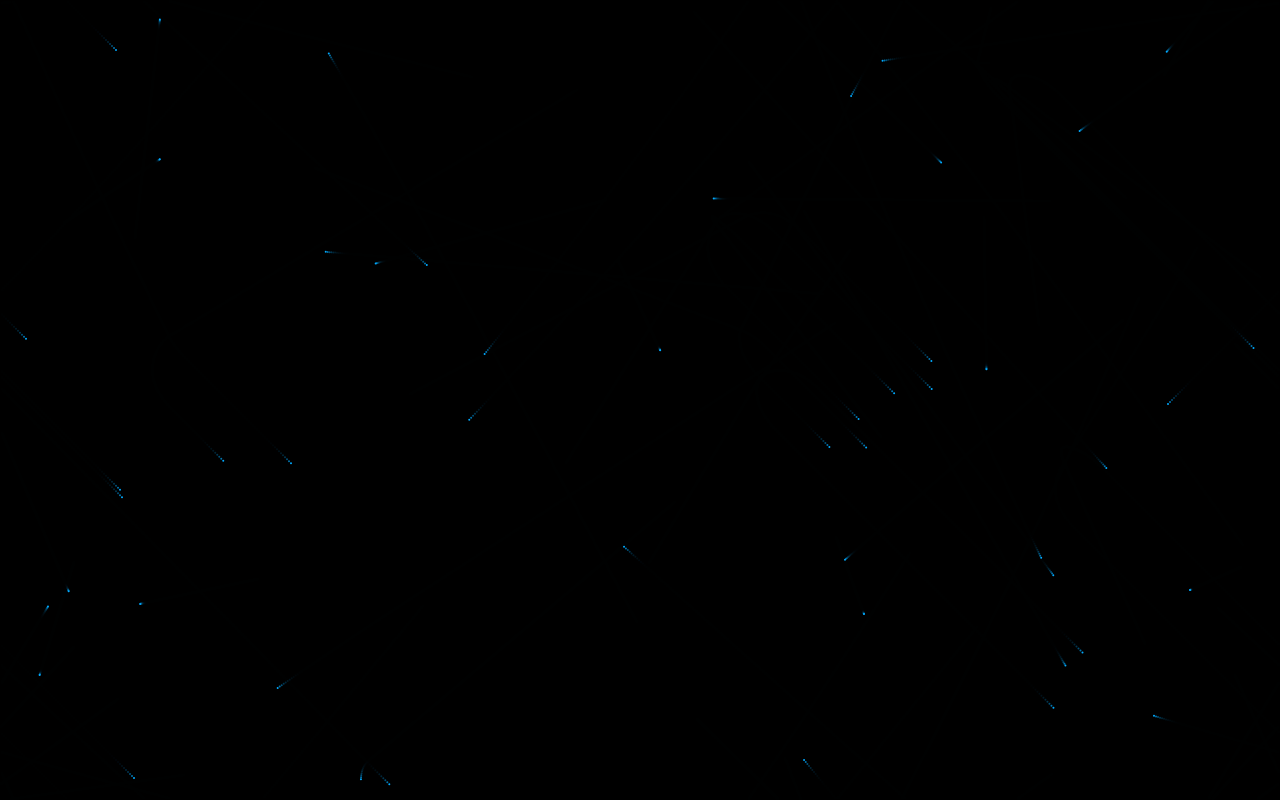
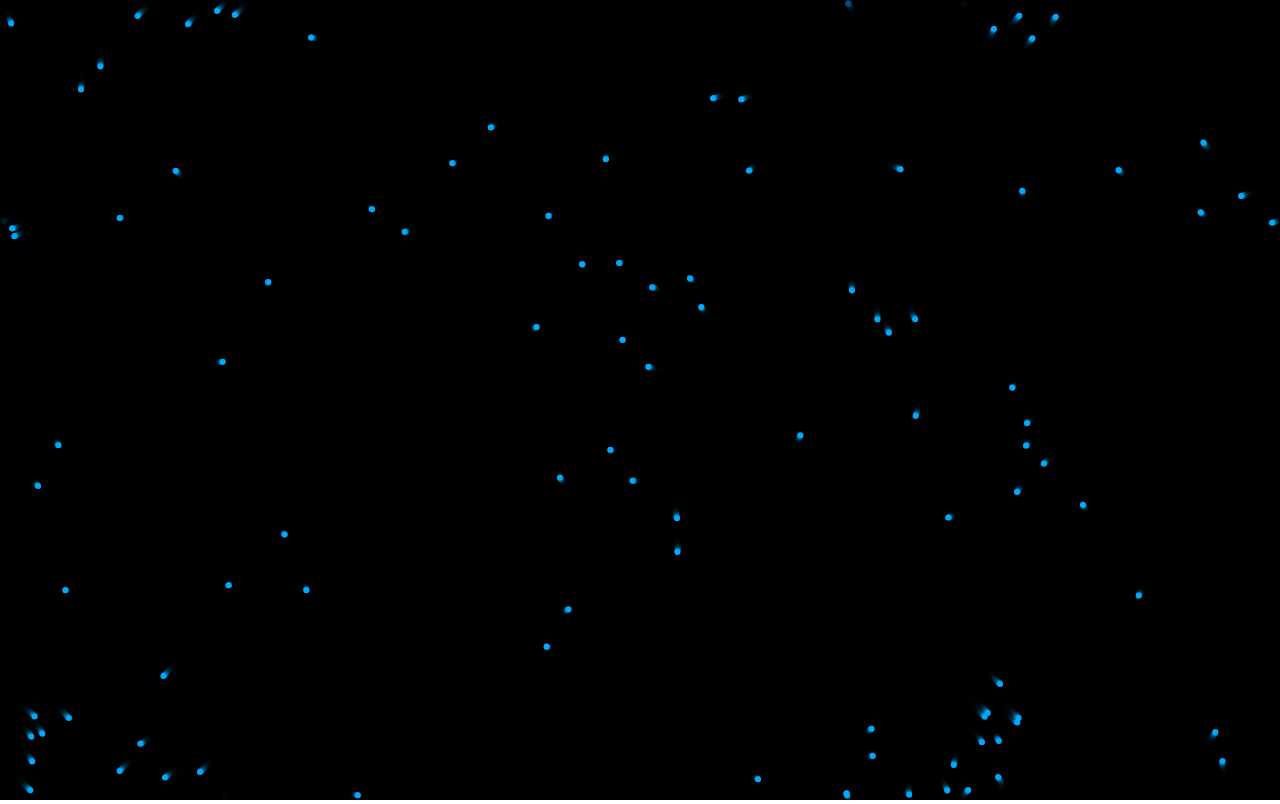
Before and after one commit to NathanTheDev/Boids, a plain HTML site: page index.html in a window 1280 px wide. Drawn offline with Linux system fonts and the light colour scheme.

Commit message:
Bug fix for alignment

```diff
--- a/boid.js
+++ b/boid.js
@@ -1,12 +1,12 @@
 // constants
-const MIN_STARTING_VELOCITY = -2;
-const MAX_STARTING_VELOCITY = 2;
-const MAX_VELOCITY = 2;
+const MIN_STARTING_VELOCITY = -0.5;
+const MAX_STARTING_VELOCITY = 0.5;
+const MAX_VELOCITY = 1;
 const ACCELERATION_CHANGE = 1000;
-const RADUIS = 1;
-const VIEW_RADIUS = 3;
-const MAX_FORCE = 10;
-const MAX_ACCELERATION = 0.1;
+const RADUIS = 3;
+const VIEW_RADIUS = 12 * RADUIS;
+const MAX_FORCE = 0.05;
+// const MAX_ACCELERATION = 0.1;
 
 class Boid {
   constructor() {
@@ -61,8 +61,8 @@ class Boid {
         Math.abs(this.position.x - boid.position.x) <= VIEW_RADIUS &&
         Math.abs(this.position.y - boid.position.y) <= VIEW_RADIUS
       ) {
-        steering.x += boid.position.x;
-        steering.y += boid.position.y;
+        steering.x += boid.velocity.x;
+        steering.y += boid.velocity.y;
         total++;
       }
     }
@@ -70,11 +70,21 @@ class Boid {
     if (total) {
       steering.x /= total;
       steering.y /= total;
+
+      steering.x -= this.velocity.x;
+      steering.y -= this.velocity.y;
+      steering.x /= 100;
+      steering.y /= 100;
+
       if (steering.x > MAX_FORCE) {
         steering.x = MAX_FORCE;
+      } else if (Math.abs(steering.x) > MAX_FORCE) {
+        steering.x = -MAX_FORCE;
       }
       if (steering.y > MAX_FORCE) {
         steering.y = MAX_FORCE;
+      } else if (Math.abs(steering.y) > MAX_FORCE) {
+        steering.y = -MAX_FORCE;
       }
     }
 
@@ -86,16 +96,16 @@ class Boid {
     this.acceleration.x += alignment.x;
     this.acceleration.y += alignment.y;
 
-    if (this.acceleration.x >= MAX_ACCELERATION) {
-      this.acceleration.x = MAX_ACCELERATION;
-    } else if (Math.abs(this.acceleration.x) >= MAX_ACCELERATION) {
-      this.acceleration.x = -MAX_ACCELERATION;
-    }
-    if (this.acceleration.y >= MAX_ACCELERATION) {
-      this.acceleration.y = MAX_ACCELERATION;
-    } else if (Math.abs(this.acceleration.y) >= MAX_ACCELERATION) {
-      this.acceleration.y = -MAX_ACCELERATION;
-    }
+    // if (this.acceleration.x >= MAX_ACCELERATION) {
+    //   this.acceleration.x = MAX_ACCELERATION;
+    // } else if (Math.abs(this.acceleration.x) >= MAX_ACCELERATION) {
+    //   this.acceleration.x = -MAX_ACCELERATION;
+    // }
+    // if (this.acceleration.y >= MAX_ACCELERATION) {
+    //   this.acceleration.y = MAX_ACCELERATION;
+    // } else if (Math.abs(this.acceleration.y) >= MAX_ACCELERATION) {
+    //   this.acceleration.y = -MAX_ACCELERATION;
+    // }
   }
 
   update() {
--- a/script.js
+++ b/script.js
@@ -1,5 +1,5 @@
 // constants
-const NUM_BOIDS = 50;
+const NUM_BOIDS = 100;
 
 // Setup canvas
 const canvas = document.getElementById("canvas");
--- a/style.css
+++ b/style.css
@@ -4,4 +4,5 @@
 
 body {
 	margin: 0;
+	overflow: hidden;
 }
```
